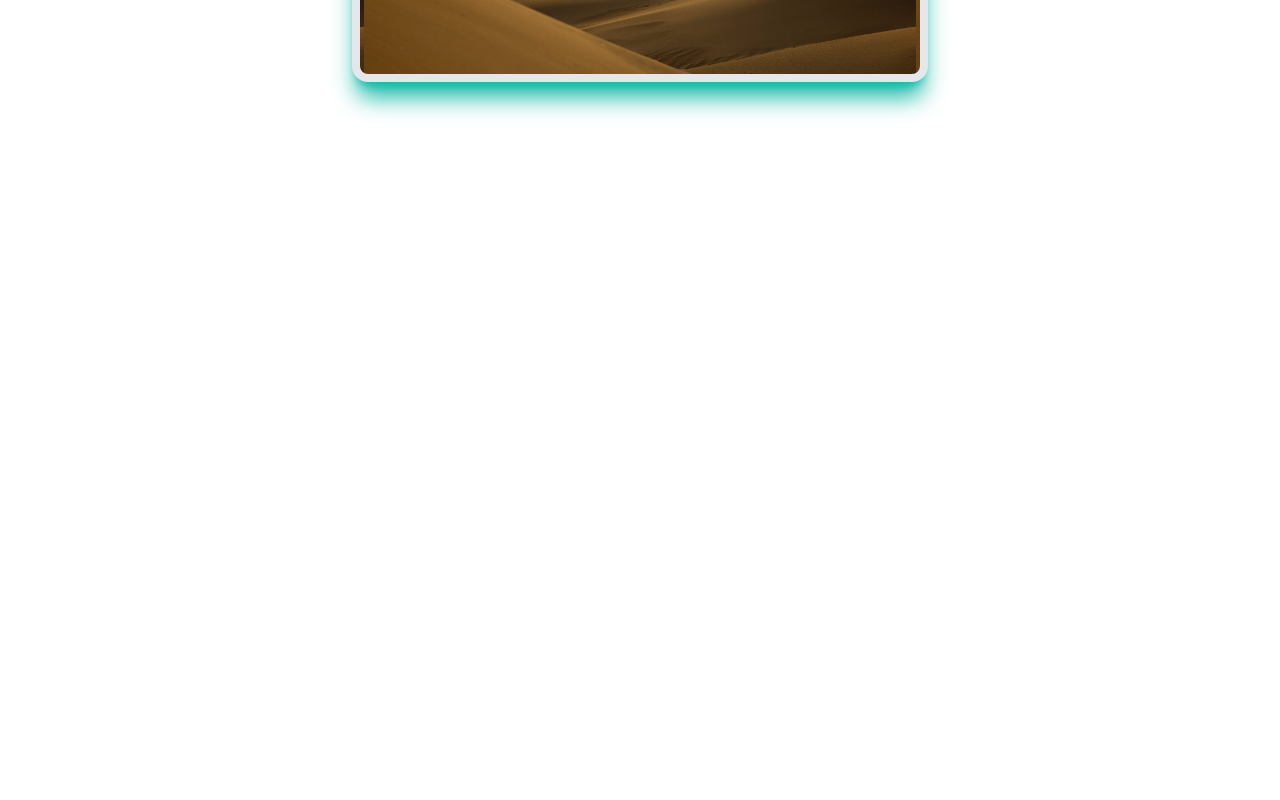
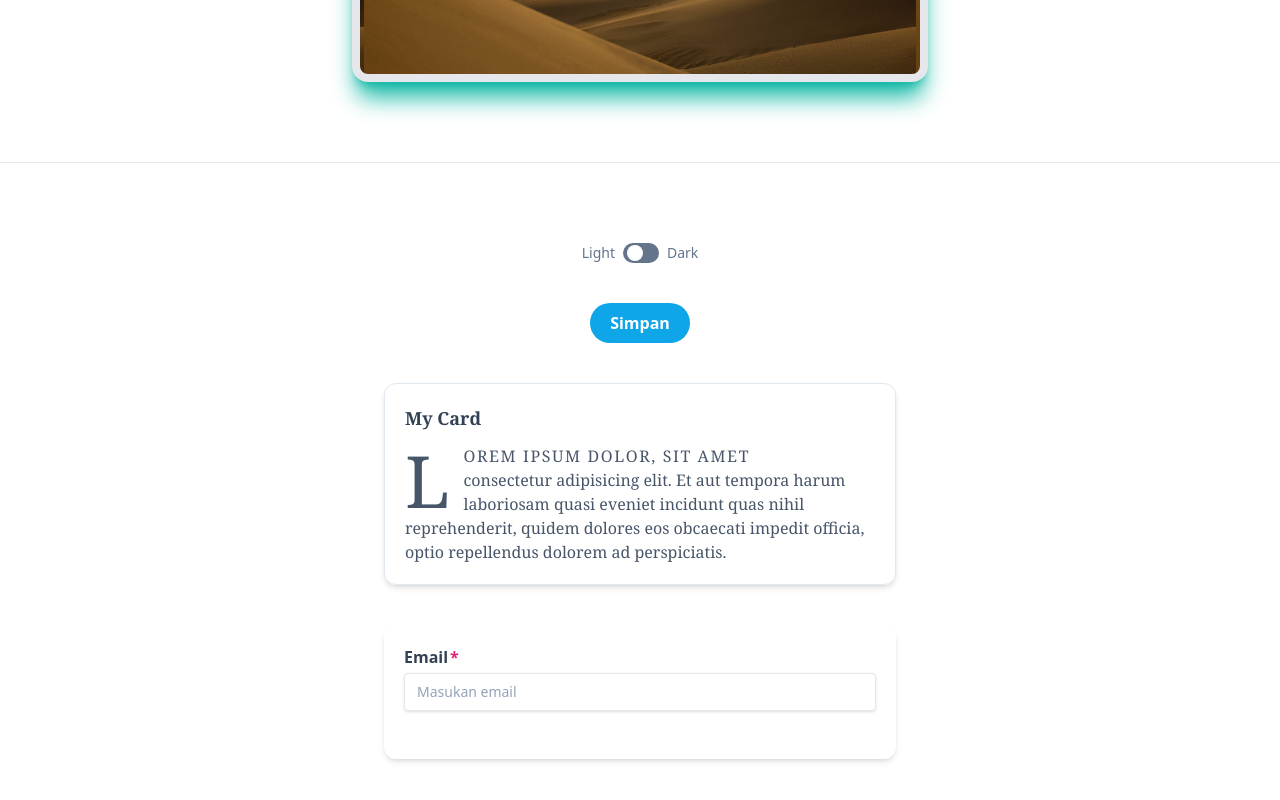
Before and after one commit to dimaschronicles/belajar-tailwind, a plain HTML site: page utility/index.html in a window 1280 px wide. Shown: the part 2104-2904 px from the top of the page. Before the commit the page ends 2570 px from the top, so only its background shows below. Drawn offline with nearby package versions, Linux system fonts and the light colour scheme.

Commit message:
pseudoclass, darkmode

```diff
--- a/utility/index.html
+++ b/utility/index.html
@@ -14,9 +14,13 @@
 
     <script src="https://cdn.tailwindcss.com"></script>
     <style type="text/tailwindcss">
+        #toggle:checked ~ label div.toggle-circle {
+            @apply translate-x-3;
+        }
     </style>
     <script>
         module.exports = {
+            darkMode: 'class',
             theme: {
                 extend: {
                     spacing: {
@@ -35,7 +39,7 @@
     </script>
 </head>
 
-<body>
+<body class="dark:bg-slate-800 dark:text-slate-200">
     <h1 class="text-8xl font-bold text-center my-10">Belajar <span
             class="bg-gradient-to-tr from-indigo-800 to-yellow-500 bg-clip-text text-transparent">TailwindCSS</span>
     </h1>
@@ -107,7 +111,59 @@
         </div>
     </div>
 
+    <hr class="my-20" />
+
+    <div class="flex justify-center">
+        <span class="text-sm text-slate-500 mr-2">Light</span>
+        <input type="checkbox" id="toggle" class="hidden">
+        <label for="toggle">
+            <div class="w-9 h-5 bg-slate-500 rounded-full flex items-center p-1 cursor-pointer">
+                <div class="w-4 h-4 bg-white rounded-full toggle-circle"></div>
+            </div>
+        </label>
+        <span class="text-sm text-slate-500 ml-2">Dark</span>
+    </div>
+
+    <button
+        class="my-10 bg-sky-500 px-5 py-2 rounded-full text-white font-semibold font-inter block mx-auto hover:bg-sky-600 active:bg-sky-700  focus:ring-1 focus:ring-sky-300 dark:bg-slate-300 dark:text-slate-800 dark:hover:text-slate-900 dark:hover:bg-slate-100">Simpan</button>
+
+    <div
+        class="max-w-lg my-10 border border-slate-200 rounded-xl mx-auto p-5 shadow-md font-serif hover:bg-sky-500 group dark:hover:bg-slate-300">
+        <h5 class="font-bold text-slate-700 text-lg mb-3 group-hover:text-white  dark:group-hover:text-slate-800">
+            My Card</h5>
+        <p
+            class="text-slate-600 group-hover:text-white selection:bg-lime-300 selection:text-slate-900 first-line:uppercase first-line:tracking-widest first-letter:text-7xl first-letter:float-left first-letter:mr-3 dark:group-hover:text-slate-800">
+            Lorem ipsum
+            dolor, sit amet consectetur
+            adipisicing elit. Et
+            aut tempora harum
+            laboriosam quasi eveniet
+            incidunt quas nihil reprehenderit, quidem dolores eos obcaecati impedit officia, optio repellendus dolorem
+            ad perspiciatis.</p>
+    </div>
+
+    <div class="max-w-lg border-slate-200 rounded-xl mx-auto shadow-md font-inter p-5">
+        <form action="">
+            <label for="email">
+                <span
+                    class="block font-semibold mb-1 text-slate-700 after:content-['*'] after:text-pink-600 after:ml-0.5">Email</span>
+                <input type="email" id="email" placeholder="Masukan email"
+                    class="px-3 py-2 border shadow rounded w-full block text-sm placeholder:text-slate-400 focus:outline-none focus:ring-1 focus:ring-sky-500 focus:border-sky-500 invalid:text-pink-700 invalid:focus:ring-pink-700 invalid:focus:border-pink-700 peer">
+                <p class="text-sm m-1 text-pink-700 invisible peer-invalid:visible">Email tidak valid</p>
+            </label>
+        </form>
+    </div>
+
     <div class="mb-96"></div>
+
+    <script>
+        const checkbox = document.querySelector('#toggle')
+        const html = document.querySelector('html')
+
+        checkbox.addEventListener('click', function () {
+            checkbox.checked ? html.classList.add('dark') : html.classList.remove('dark')
+        })
+    </script>
 </body>
 
 </html>
```
